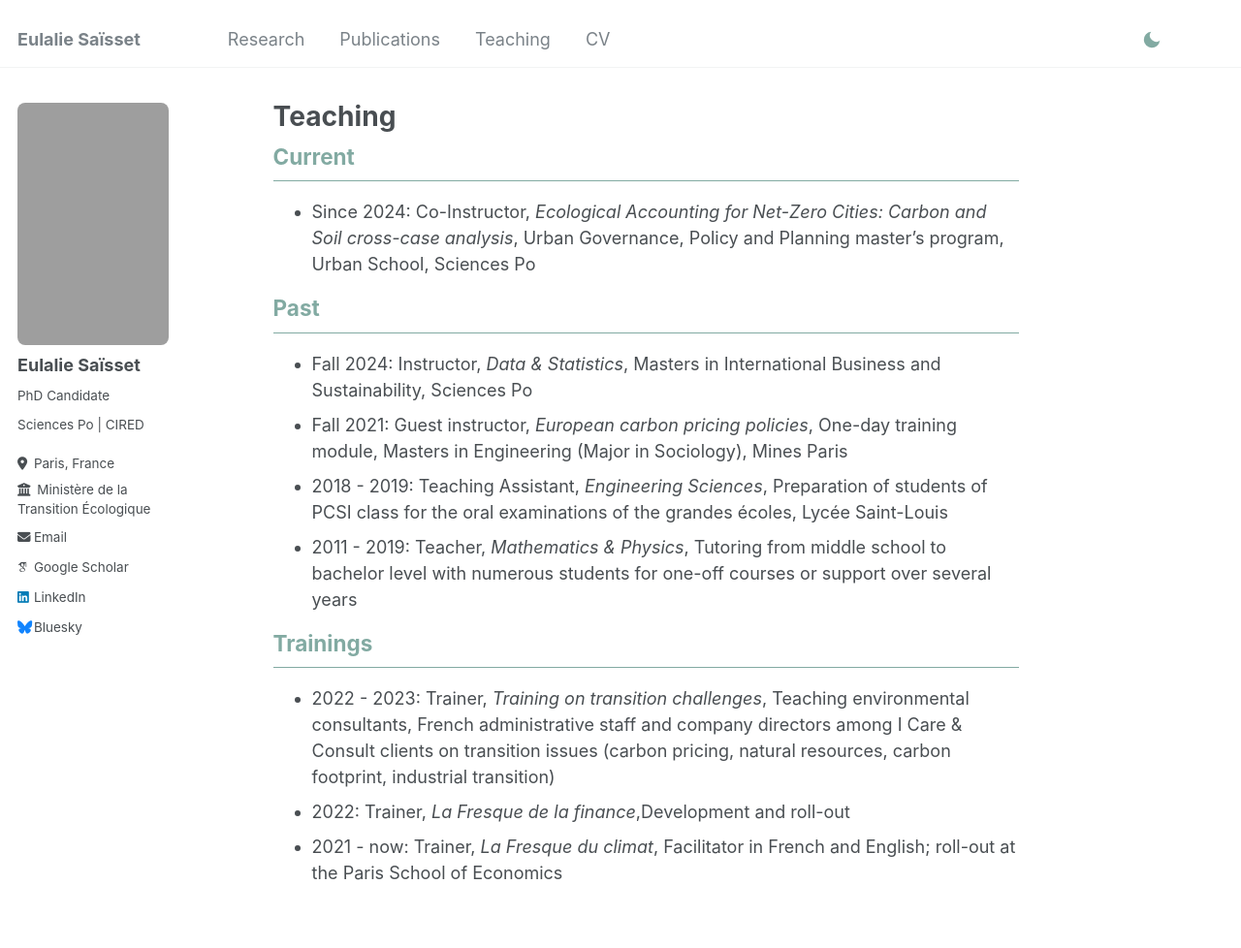
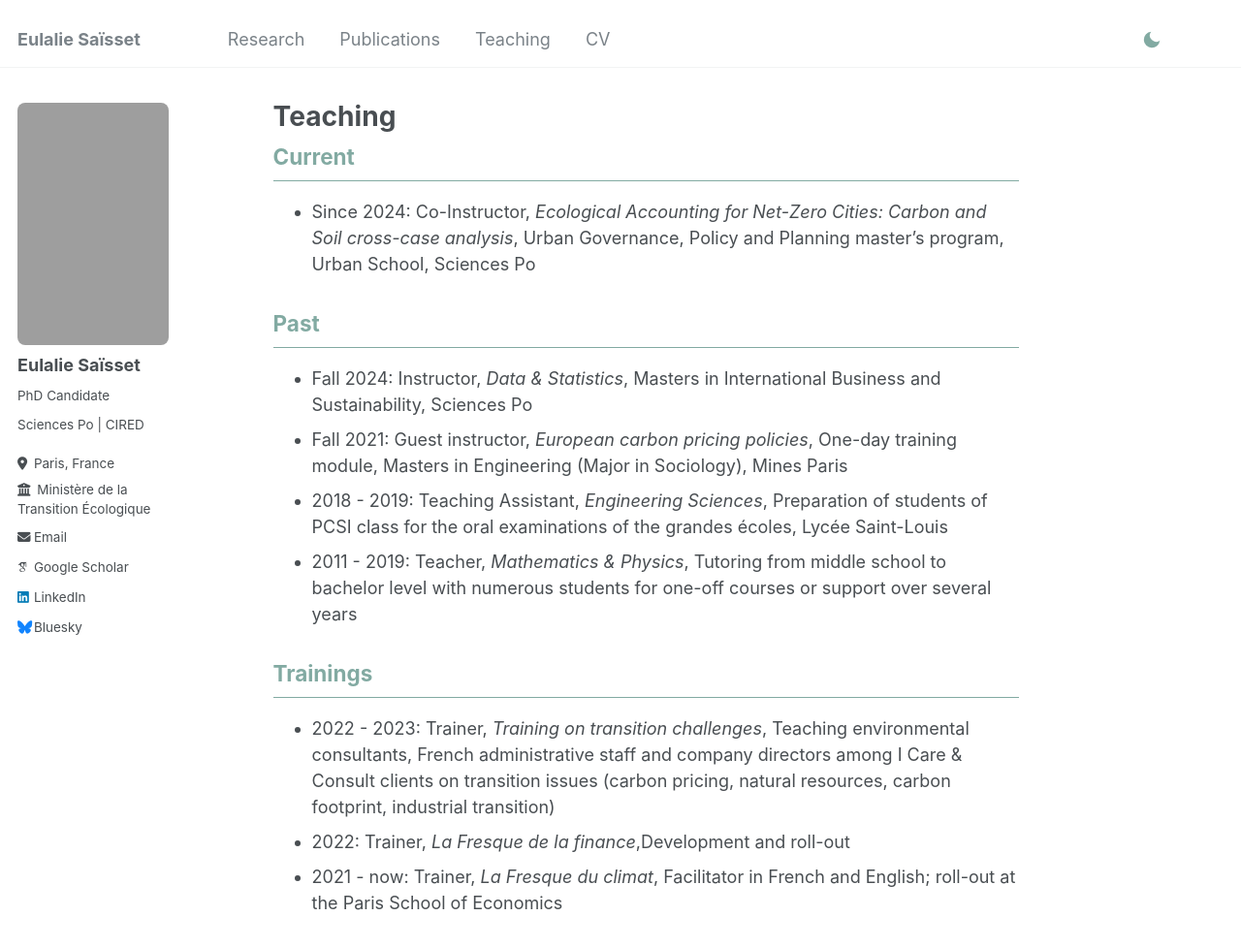
Before and after one commit to eulaliesaisset/eulaliesaisset.github.io, a Jekyll site: the page built from _pages/teaching.md, in a window 1280 px wide and 1152 px high. Shown: the top 978 px of the window at 97% size. Built offline with Jekyll 4.4.1, drawn with Linux system fonts in a browser that asks for light colours; some web fonts are replaced.

Commit message:
Make h2 top margin uniform across all pages
Add margin-top: 1.5em to base h2 style and remove specific margin-top override in publications page for consistent spacing.

Co-Authored-By: Claude Sonnet 4.5 <noreply@anthropic.com>

```diff
--- a/_sass/_archive.scss
+++ b/_sass/_archive.scss
@@ -73,7 +73,6 @@
   // Reduce spacing between section headers and publications
   h2 {
     margin-bottom: 0.25em;
-    margin-top: 0.5em;
 
     &:first-child {
       margin-top: 0;
--- a/_sass/_base.scss
+++ b/_sass/_base.scss
@@ -36,6 +36,7 @@ h1 {
 h2 {
   font-size: $type-size-4;
   color: $h2-color;
+  margin-top: 1.5em;
 }
 
 h3 {
```
